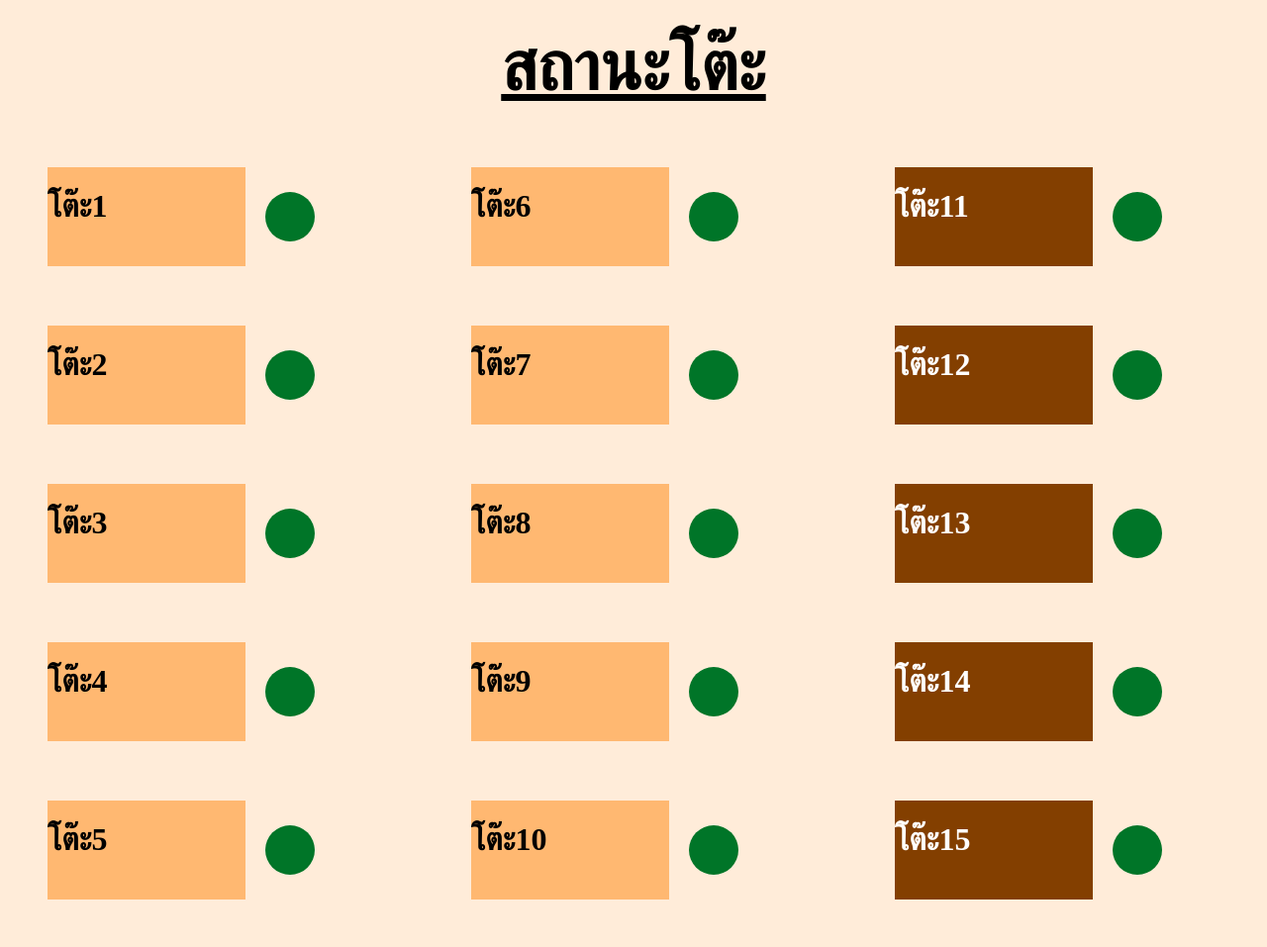
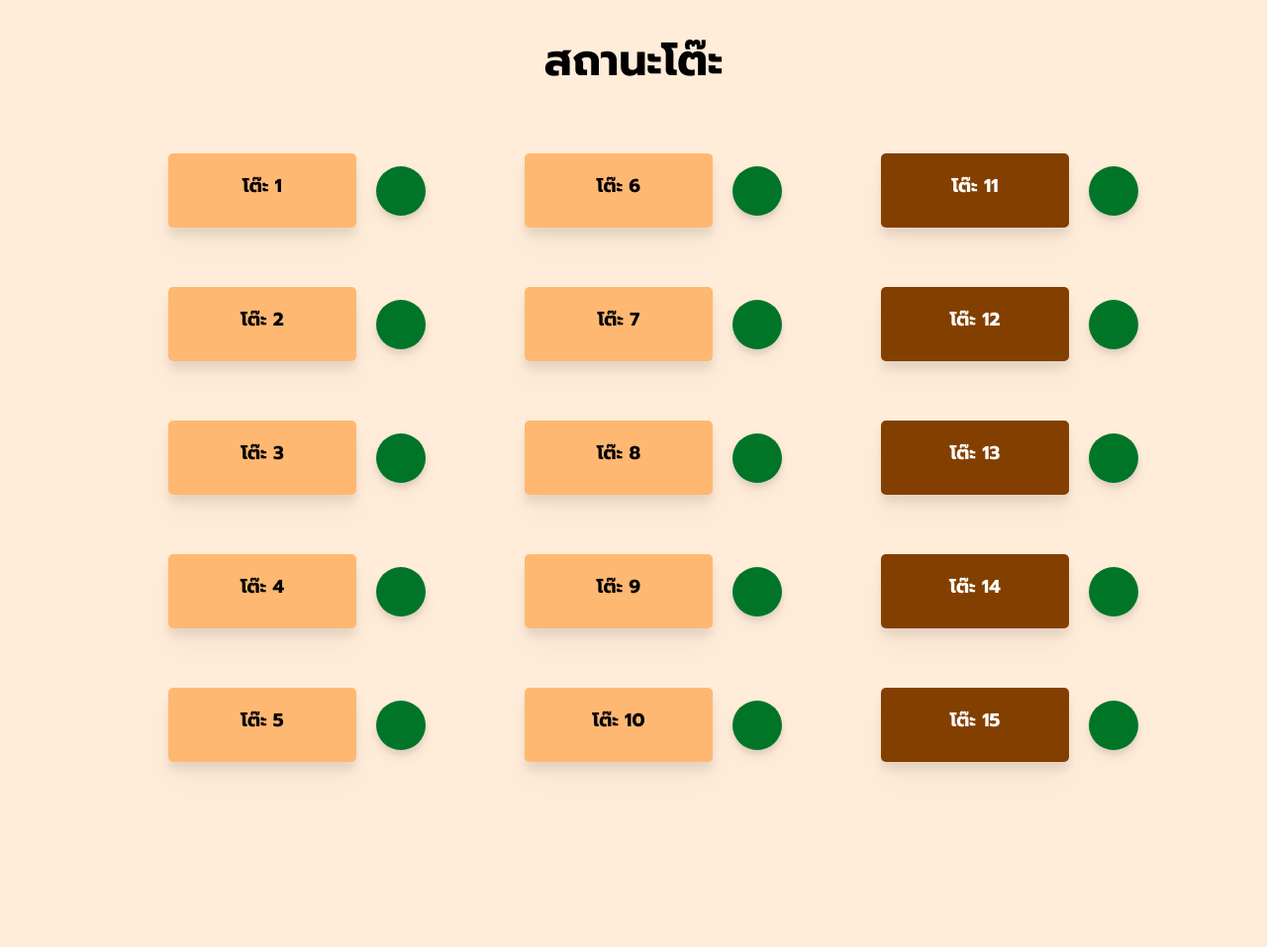
Before and after one commit to Pikachu051/FriedWithPassion, a PHP site: page /table_status.php in a window 1280 px wide. Shown: the whole page at 99% size. After the commit the page ends 780 px from the top, so only its background shows below. Run offline with PHP 8.4, Linux system fonts and the light colour scheme.

Commit message:
TableStatus Page Update

```diff
--- a/table_status.php
+++ b/table_status.php
@@ -6,7 +6,10 @@
     <meta name="viewport" content="width=device-width, initial-scale=1.0">
     <title></title>
     <style>
+        @import url('https://fonts.googleapis.com/css2?family=Prompt:ital,wght@0,100;0,200;0,300;0,400;0,500;0,600;0,700;0,800;0,900;1,100;1,200;1,300;1,400;1,500;1,600;1,700;1,800;1,900&display=swap');
+
         body {
+            font-family: 'Prompt', sans-serif;
             background-color: #FFECD9;
         }
         .main{
@@ -22,6 +25,8 @@
             grid-gap: 60px;
             justify-content: center;
             padding: 20px;
+            margin-left: 50%;
+            margin-right: 50%;
         }
 
         .column1 {
@@ -38,12 +43,14 @@
         }
 
         .rectangle {
-            width: 200px;
-            height: 100px;
+            width: 190px;
+            height: 75px;
             background-color: #FFB871;
             justify-content: center;
             /* Initial color */
             cursor: pointer;
+            border-radius: 5px;
+            filter: drop-shadow(0 20px 13px rgb(0 0 0 / 0.03)) drop-shadow(0 8px 5px rgb(0 0 0 / 0.08));
         }
 
         .circle {
@@ -54,6 +61,11 @@
             border-radius: 50%;
             cursor: pointer;
             margin-left: 20px;
+            transition: all 0.3s;
+            filter: drop-shadow(0 10px 8px rgb(0 0 0 / 0.04)) drop-shadow(0 4px 3px rgb(0 0 0 / 0.1));
+        }
+        h3{
+            text-align: center;
         }
     </style>
 </head>
@@ -61,37 +73,37 @@
 <body>
     <div>
         <div class="main">
-            <h1 style="margin: 0; font-size: 70px; text-decoration: underline;">สถานะโต๊ะ</h1>
+            <h2 style="margin: 0; font-size: 44px;">สถานะโต๊ะ</h2>
         </div>
         <div class="table1">
             <div class="column1">
                 <div class="shape-container">
                     <div class="rectangle" id="rectangle1" onclick="changeColor('circle1')">
-                        <h1>โต๊ะ1</h1>
+                        <h3>โต๊ะ 1</h3>
                     </div>
                     <div class="circle" id="circle1"></div>
                 </div>
                 <div class="shape-container">
                     <div class="rectangle" id="rectangle2" onclick="changeColor('circle2')">
-                        <h1>โต๊ะ2</h1>
+                        <h3>โต๊ะ 2</h3>
                     </div>
                     <div class="circle" id="circle2"></div>
                 </div>
                 <div class="shape-container">
                     <div class="rectangle" id="rectangle3" onclick="changeColor('circle3')">
-                        <h1>โต๊ะ3</h1>
+                        <h3>โต๊ะ 3</h3>
                     </div>
                     <div class="circle" id="circle3"></div>
                 </div>
                 <div class="shape-container">
                     <div class="rectangle" id="rectangle4" onclick="changeColor('circle4')">
-                        <h1>โต๊ะ4</h1>
+                        <h3>โต๊ะ 4</h3>
                     </div>
                     <div class="circle" id="circle4"></div>
                 </div>
                 <div class="shape-container">
                     <div class="rectangle" id="rectangle5" onclick="changeColor('circle5')">
-                        <h1>โต๊ะ5</h1>
+                        <h3>โต๊ะ 5</h3>
                     </div>
                     <div class="circle" id="circle5"></div>
                 </div>
@@ -99,31 +111,31 @@
             <div class="column1">
                 <div class="shape-container">
                     <div class="rectangle" id="rectangle6" onclick="changeColor('circle6')">
-                        <h1>โต๊ะ6</h1>
+                        <h3>โต๊ะ 6</h3>
                     </div>
                     <div class="circle" id="circle6"></div>
                 </div>
                 <div class="shape-container">
                     <div class="rectangle" id="rectangle7" onclick="changeColor('circle7')">
-                        <h1>โต๊ะ7</h1>
+                        <h3>โต๊ะ 7</h3>
                     </div>
                     <div class="circle" id="circle7"></div>
                 </div>
                 <div class="shape-container">
                     <div class="rectangle" id="rectangle8" onclick="changeColor('circle8')">
-                        <h1>โต๊ะ8</h1>
+                        <h3>โต๊ะ 8</h3>
                     </div>
                     <div class="circle" id="circle8"></div>
                 </div>
                 <div class="shape-container">
                     <div class="rectangle" id="rectangle9" onclick="changeColor('circle9')">
-                        <h1>โต๊ะ9</h1>
+                        <h3>โต๊ะ 9</h3>
                     </div>
                     <div class="circle" id="circle9"></div>
                 </div>
                 <div class="shape-container">
                     <div class="rectangle" id="rectangle10" onclick="changeColor('circle10')">
-                        <h1>โต๊ะ10</h1>
+                        <h3>โต๊ะ 10</h3>
                     </div>
                     <div class="circle" id="circle10"></div>
                 </div>
@@ -132,35 +144,35 @@
                 <div class="shape-container">
                     <div class="rectangle" id="rectangle11" style="background-color: #833F00;"
                         onclick="changeColor('circle11')">
-                        <h1 style="-webkit-text-fill-color: rgb(255, 255, 255);">โต๊ะ11</h1>
+                        <h3 style="-webkit-text-fill-color: rgb(255, 255, 255);">โต๊ะ 11</h3>
                     </div>
                     <div class="circle" id="circle11"></div>
                 </div>
                 <div class="shape-container">
                     <div class="rectangle" id="rectangle12" style="background-color: #833F00;"
                         onclick="changeColor('circle12')">
-                        <h1 style="-webkit-text-fill-color: rgb(255, 255, 255);">โต๊ะ12</h1>
+                        <h3 style="-webkit-text-fill-color: rgb(255, 255, 255);">โต๊ะ 12</h3>
                     </div>
                     <div class="circle" id="circle12"></div>
                 </div>
                 <div class="shape-container">
                     <div class="rectangle" id="rectangle13" style="background-color: #833F00;"
                         onclick="changeColor('circle13')">
-                        <h1 style="-webkit-text-fill-color: rgb(255, 255, 255);">โต๊ะ13</h1>
+                        <h3 style="-webkit-text-fill-color: rgb(255, 255, 255);">โต๊ะ 13</h3>
                     </div>
                     <div class="circle" id="circle13"></div>
                 </div>
                 <div class="shape-container">
                     <div class="rectangle" id="rectangle14" style="background-color: #833F00;"
                         onclick="changeColor('circle14')">
-                        <h1 style="-webkit-text-fill-color: rgb(255, 255, 255);">โต๊ะ14</h1>
+                        <h3 style="-webkit-text-fill-color: rgb(255, 255, 255);">โต๊ะ 14</h3>
                     </div>
                     <div class="circle" id="circle14"></div>
                 </div>
                 <div class="shape-container">
                     <div class="rectangle" id="rectangle15" style="background-color: #833F00;"
                         onclick="changeColor('circle15')">
-                        <h1 style="-webkit-text-fill-color: rgb(255, 255, 255);">โต๊ะ15</h1>
+                        <h3 style="-webkit-text-fill-color: rgb(255, 255, 255);">โต๊ะ 15</h3>
                     </div>
                     <div class="circle" id="circle15"></div>
                 </div>
```
Also changed, not shown: style.css (+5 -2 lines).
